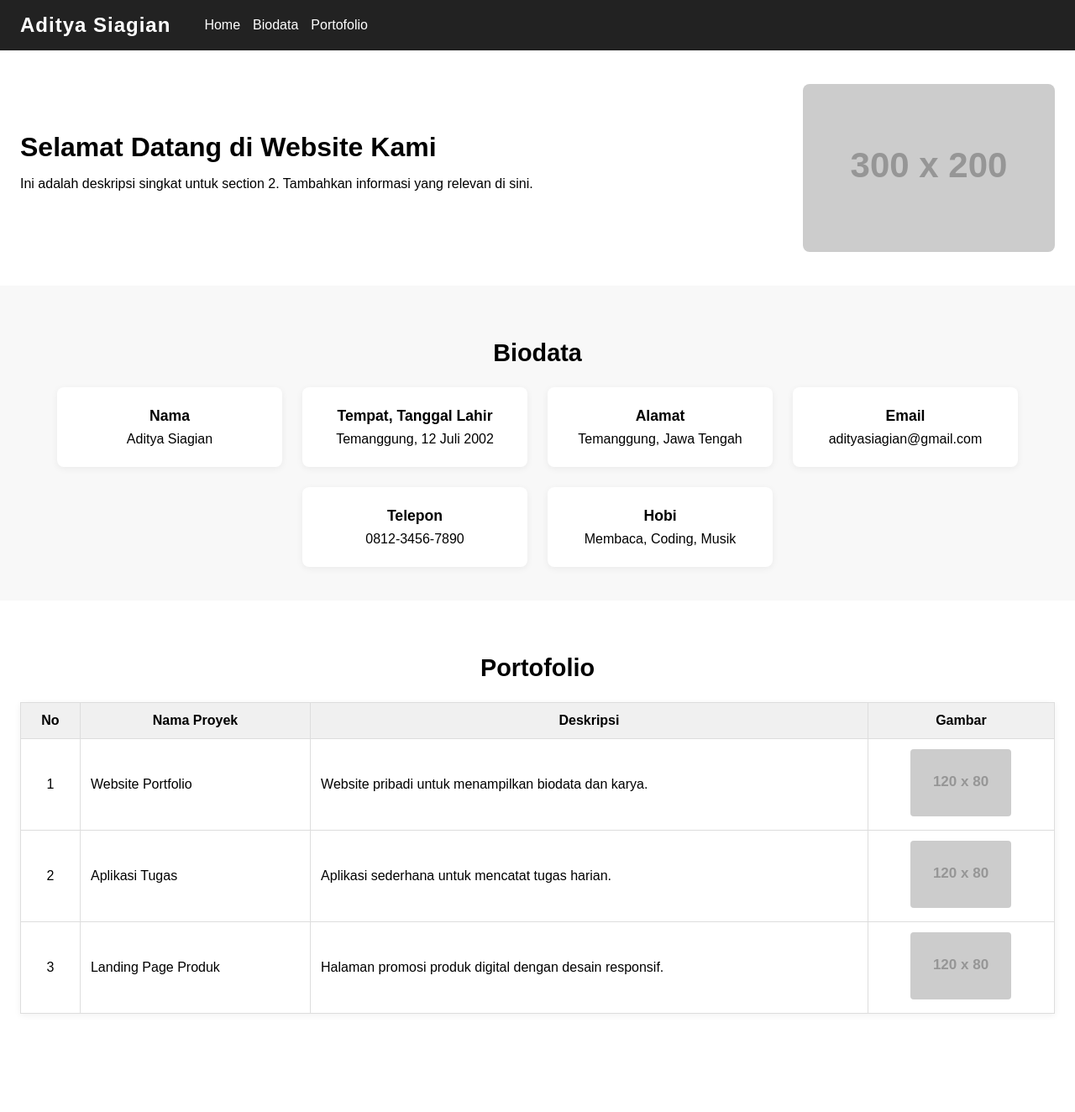
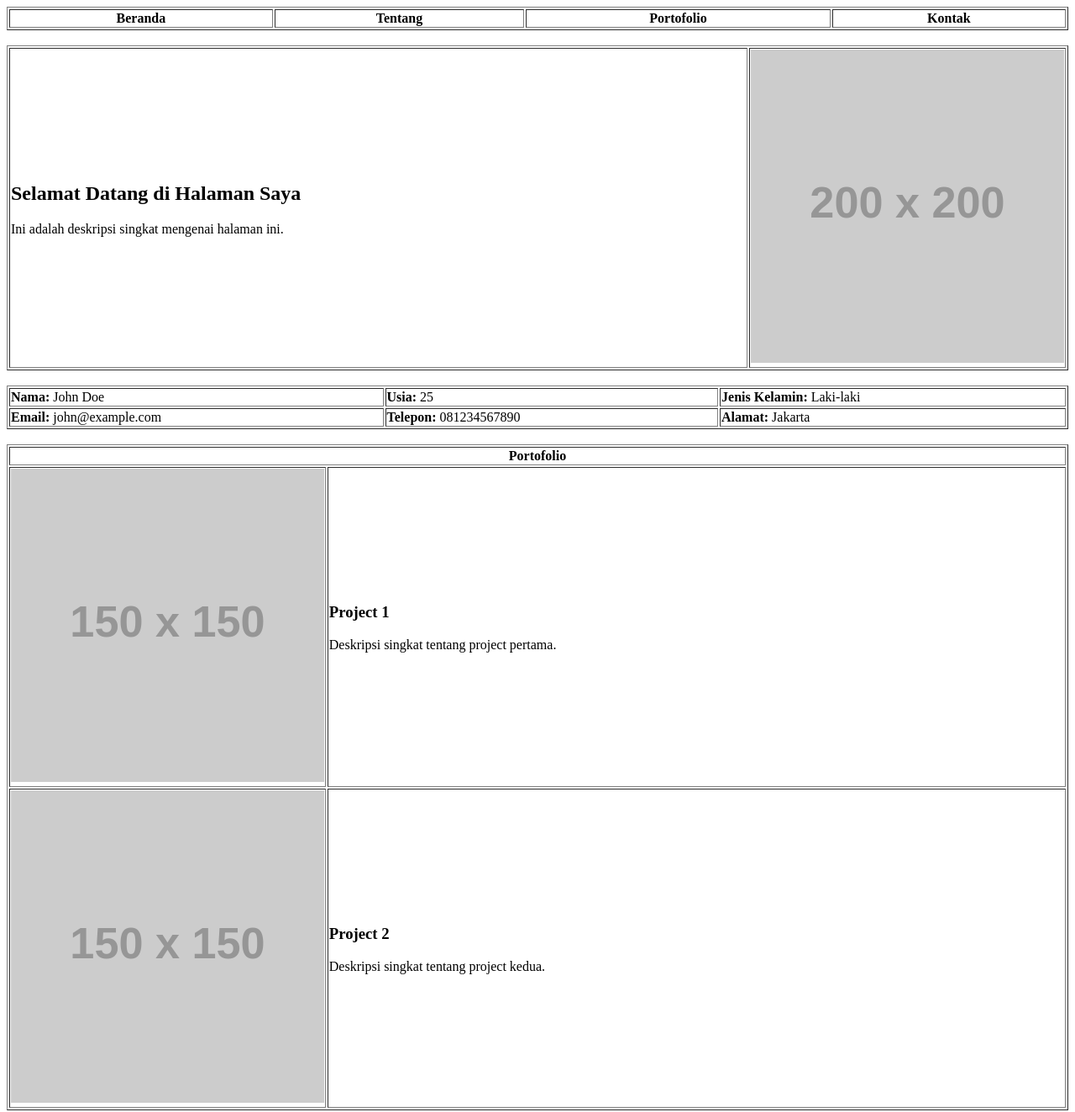
Before and after one commit to adityasiagian07/code-adityasiagian, a plain HTML site: page index.html in a window 1280 px wide. Shown: the whole page at 84% size. Before the commit the page ends 1247 px from the top, so only its background shows below. Drawn offline with Linux system fonts and the light colour scheme; placeholder pictures from the web are drawn by us.

Commit message:
ini adalah commit

```diff
--- a/index.html
+++ b/index.html
@@ -1,135 +1,76 @@
 <!DOCTYPE html>
-<html lang="id">
+<html lang="en">
 <head>
     <meta charset="UTF-8">
-    <meta name="viewport" content="width=device-width,initial-scale=1.0">
-    <title>Aditya Siagian</title>
-    <style>
-        body {
-            margin: 0;
-            font-family: Arial, sans-serif;
-        }
-        .navbar {
-            display: flex;
-            align-items: center;
-            background-color: #222;
-            padding: 0 24px;
-            height: 60px;
-        }
-        .navbar-logo {
-            color: #fff;
-            font-size: 1.5rem;
-            font-weight: bold;
-            letter-spacing: 1px;
-            text-decoration: none;
-            margin-right: 40px;
-        }
-        .navbar-nav {
-            list-style: none;
-            display: flex;
-            gap: 15px;
-            margin: 0;
-            padding: 0;
-
-        }
-        .navbar-nav li a {
-            color: #fff;
-            text-decoration: none;
-            font-size: 1rem;
-            transition: color 0.2s;
-        }
-        .navbar-nav li a:hover {
-            color: #ffd700;
-        }
-    </style>
+    <meta name="viewport" content="width=device-width, initial-scale=1.0">
+  <title>Halaman HTML</title>
 </head>
 <body>
-    <nav class="navbar">
-        <a href="#" class="navbar-logo">Aditya Siagian</a>
-        <ul class="navbar-nav">
-            <li><a href="#">Home</a></li>
-            <li><a href="#">Biodata</a></li>
-            <li><a href="#">Portofolio</a></li>
-        </ul>
-    </nav>
-    <section style="display: flex; align-items: center; justify-content: space-between; padding: 40px 24px;">
-        <div style="flex: 1;">
-            <h2 style="margin: 0 0 16px 0; font-size: 2rem;">Selamat Datang di Website Kami</h2>
-            <p>Ini adalah deskripsi singkat untuk section 2. Tambahkan informasi yang relevan di sini.</p>
-        </div>
-        <div style="flex: 1; display: flex; justify-content: flex-end;">
-            <img src="https://via.placeholder.com/300x200" alt="Gambar Section 2" style="max-width: 100%; height: auto; border-radius: 8px;">
-        </div>
-    </section>
-    <section style="padding: 40px 24px; background: #f8f8f8;">
-        <h2 style="margin-bottom: 24px; font-size: 1.8rem; text-align: center;">Biodata</h2>
-        <div style="display: flex; flex-wrap: wrap; gap: 24px; justify-content: center;">
-            <div style="background: #fff; border-radius: 8px; box-shadow: 0 2px 8px rgba(0,0,0,0.06); padding: 24px; width: 220px; text-align: center;">
-                <h3 style="margin: 0 0 8px 0; font-size: 1.1rem;">Nama</h3>
-                <p style="margin: 0;">Aditya Siagian</p>
-            </div>
-            <div style="background: #fff; border-radius: 8px; box-shadow: 0 2px 8px rgba(0,0,0,0.06); padding: 24px; width: 220px; text-align: center;">
-                <h3 style="margin: 0 0 8px 0; font-size: 1.1rem;">Tempat, Tanggal Lahir</h3>
-                <p style="margin: 0;">Temanggung, 12 Juli 2002</p>
-            </div>
-            <div style="background: #fff; border-radius: 8px; box-shadow: 0 2px 8px rgba(0,0,0,0.06); padding: 24px; width: 220px; text-align: center;">
-                <h3 style="margin: 0 0 8px 0; font-size: 1.1rem;">Alamat</h3>
-                <p style="margin: 0;">Temanggung, Jawa Tengah</p>
-            </div>
-            <div style="background: #fff; border-radius: 8px; box-shadow: 0 2px 8px rgba(0,0,0,0.06); padding: 24px; width: 220px; text-align: center;">
-                <h3 style="margin: 0 0 8px 0; font-size: 1.1rem;">Email</h3>
-                <p style="margin: 0;">adityasiagian@gmail.com</p>
-            </div>
-            <div style="background: #fff; border-radius: 8px; box-shadow: 0 2px 8px rgba(0,0,0,0.06); padding: 24px; width: 220px; text-align: center;">
-                <h3 style="margin: 0 0 8px 0; font-size: 1.1rem;">Telepon</h3>
-                <p style="margin: 0;">0812-3456-7890</p>
-            </div>
-            <div style="background: #fff; border-radius: 8px; box-shadow: 0 2px 8px rgba(0,0,0,0.06); padding: 24px; width: 220px; text-align: center;">
-                <h3 style="margin: 0 0 8px 0; font-size: 1.1rem;">Hobi</h3>
-                <p style="margin: 0;">Membaca, Coding, Musik</p>
-            </div>
-        </div>
-    </section>
-    <section style="padding: 40px 24px;">
-        <h2 style="margin-bottom: 24px; font-size: 1.8rem; text-align: center;">Portofolio</h2>
-        <div style="overflow-x: auto;"></div>
-            <table style="width: 100%; border-collapse: collapse; background: #fff; box-shadow: 0 2px 8px rgba(0,0,0,0.06);">
-                <thead>
-                    <tr style="background: #f0f0f0;">
-                        <th style="padding: 12px; border: 1px solid #ddd;">No</th>
-                        <th style="padding: 12px; border: 1px solid #ddd;">Nama Proyek</th>
-                        <th style="padding: 12px; border: 1px solid #ddd;">Deskripsi</th>
-                        <th style="padding: 12px; border: 1px solid #ddd;">Gambar</th>
+
+  <!-- Section 1: Menu -->
+  <table border="1" width="100%">
+    <tr>
+      <td align="center"><b>Beranda</b></td>
+      <td align="center"><b>Tentang</b></td>
+      <td align="center"><b>Portofolio</b></td>
+      <td align="center"><b>Kontak</b></td>
     </tr>
-                </thead>
-                <tbody>
+  </table>
+  <br>
+
+  <!-- Section 2: Judul di kiri dan gambar di kanan -->
+  <table border="1" width="100%">
     <tr>
-                        <td style="padding: 12px; border: 1px solid #ddd; text-align: center;">1</td>
-                        <td style="padding: 12px; border: 1px solid #ddd;">Website Portfolio</td>
-                        <td style="padding: 12px; border: 1px solid #ddd;">Website pribadi untuk menampilkan biodata dan karya.</td>
-                        <td style="padding: 12px; border: 1px solid #ddd; text-align: center;">
-                            <img src="https://via.placeholder.com/120x80" alt="Project 1" style="border-radius: 4px;">
+      <td width="70%">
+        <h2>Selamat Datang di Halaman Saya</h2>
+        <p>Ini adalah deskripsi singkat mengenai halaman ini.</p>
+      </td>
+      <td width="30%">
+        <img src="https://via.placeholder.com/200" alt="Gambar" width="100%">
+      </td>
+    </tr>
+  </table>
+  <br>
+
+  <!-- Section 3: Biodata dengan 6 box -->
+  <table border="1" width="100%" id="section3">
+    <tr>
+      <td><b>Nama:</b> John Doe</td>
+      <td><b>Usia:</b> 25</td>
+      <td><b>Jenis Kelamin:</b> Laki-laki</td>
+    </tr>
+    <tr>
+      <td><b>Email:</b> john@example.com</td>
+      <td><b>Telepon:</b> 081234567890</td>
+      <td><b>Alamat:</b> Jakarta</td>
+    </tr>
+  </table>
+  <br>
+
+  <!-- Section 4: Portofolio -->
+  <table border="1" width="100%">
+    <tr>
+      <th colspan="2">Portofolio</th>
+    </tr>
+    <tr>
+      <td width="30%">
+        <img src="https://via.placeholder.com/150" alt="Project 1" width="100%">
+      </td>
+      <td>
+        <h3>Project 1</h3>
+        <p>Deskripsi singkat tentang project pertama.</p>
       </td>
     </tr>
     <tr>
-                        <td style="padding: 12px; border: 1px solid #ddd; text-align: center;">2</td>
-                        <td style="padding: 12px; border: 1px solid #ddd;">Aplikasi Tugas</td>
-                        <td style="padding: 12px; border: 1px solid #ddd;">Aplikasi sederhana untuk mencatat tugas harian.</td>
-                        <td style="padding: 12px; border: 1px solid #ddd; text-align: center;">
-                            <img src="https://via.placeholder.com/120x80" alt="Project 2" style="border-radius: 4px;">
+      <td>
+        <img src="https://via.placeholder.com/150" alt="Project 2" width="100%">
+      </td>
+      <td>
+        <h3>Project 2</h3>
+        <p>Deskripsi singkat tentang project kedua.</p>
       </td>
     </tr>
-                    <tr>
-                        <td style="padding: 12px; border: 1px solid #ddd; text-align: center;">3</td>
-                        <td style="padding: 12px; border: 1px solid #ddd;">Landing Page Produk</td>
-                        <td style="padding: 12px; border: 1px solid #ddd;">Halaman promosi produk digital dengan desain responsif.</td>
-                        <td style="padding: 12px; border: 1px solid #ddd; text-align: center;">
-                            <img src="https://via.placeholder.com/120x80" alt="Project 3" style="border-radius: 4px;">
-                        </td>
-                    </tr>
-                </tbody>
   </table>
-        </div>
-    </section>
+
 </body>
 </html>
```
Lines whose indentation alone changed are shown as unchanged.
